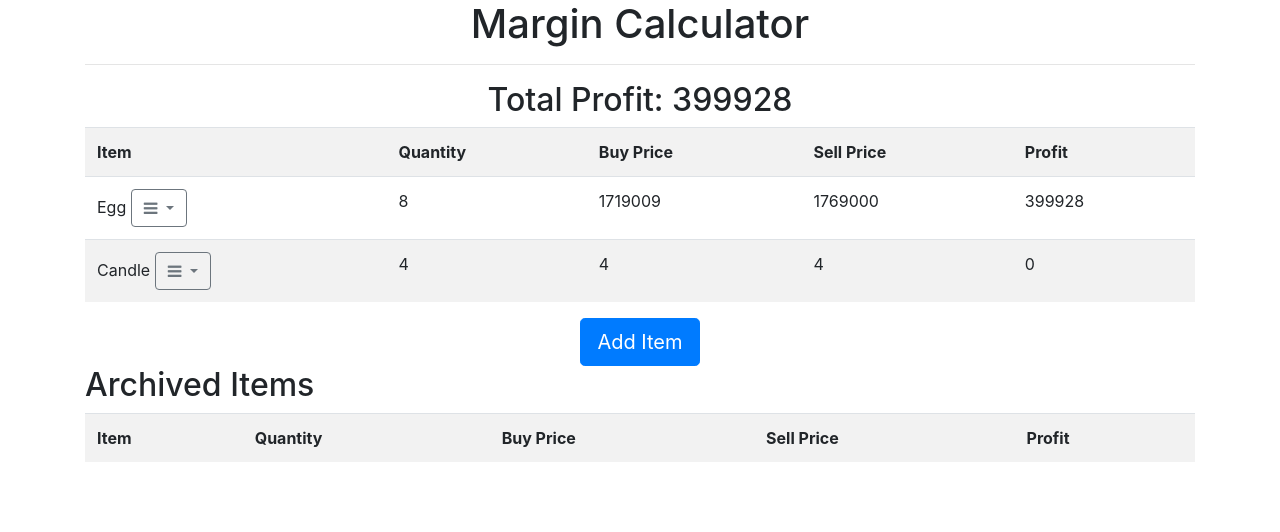
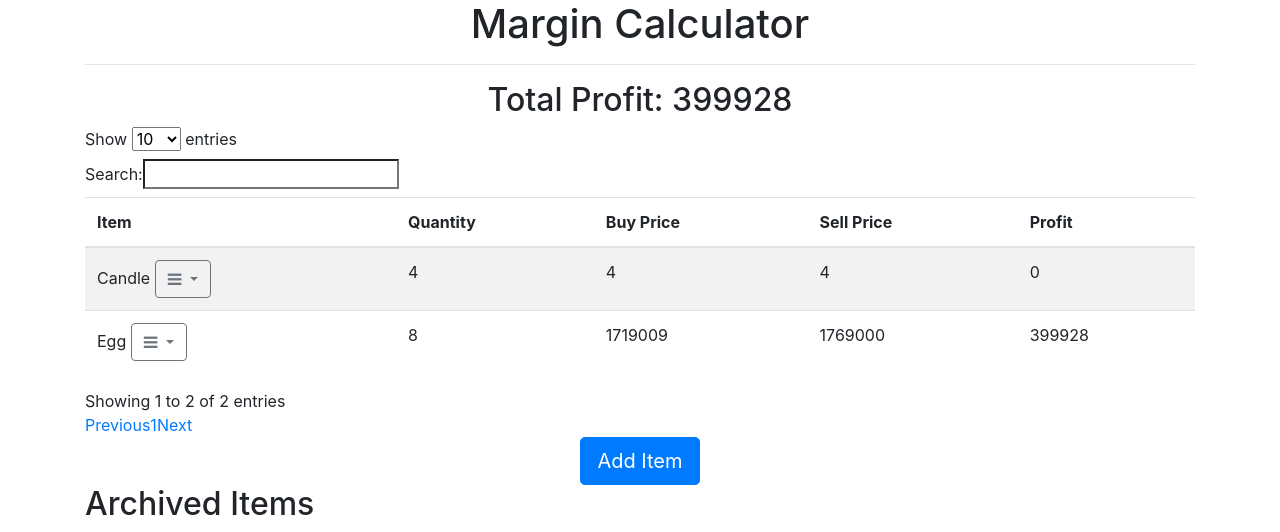
Before and after one commit to mario-j/osrsbox, a Flask app: page / in a window 1280 px wide. Shown: the part 56-588 px from the top of the page. Run offline with Flask 2, Linux system fonts and the light colour scheme; data comes from the database, SQL or seed files in the repository; both versions use the stored data as it was after the commit; lists and menus that the app fills with data are empty; some libraries are stand-ins or nearby versions.

Commit message:
add infra for DataTables

```diff
--- a/static/main.js
+++ b/static/main.js
@@ -36,3 +36,7 @@ function hideAddItem() {
 	document.getElementById("overlay").style.display = "none";
 	document.getElementById("add-item-form").style.display = "none";
 }
+
+$(document).ready(function() {
+    $('#data-table').DataTable();
+} );
--- a/templates/index.html
+++ b/templates/index.html
@@ -20,6 +20,8 @@
 			crossorigin="anonymous"></script>
 	<script src="https://ajax.googleapis.com/ajax/libs/jquery/3.1.1/jquery.min.js"></script>
 	<script src="{{ url_for('static', filename='main.js') }}"></script>
+	<script src="https://code.jquery.com/jquery-3.5.1.js"></script>
+	<script src="https://cdn.datatables.net/1.10.21/js/jquery.dataTables.min.js"></script>
 </head>
 <body onload="sumProfit()">
 	<nav class="navbar navbar-dark bg-dark">
@@ -44,15 +46,27 @@
 
 		<div>
 			<ul class="list-group">
-				<table class="table table-striped">
+				<table class="table table-striped" id="data-table">
+					<thead>
 						<tr>
-						<th>Item</th>
-						<th>Quantity</th>
-						<th>Buy Price</th>
-						<th>Sell Price</th>
-						<th>Profit</th>
+							<th>
+								Item
+							</th>
+							<th>
+								Quantity
+							</th>
+							<th>
+								Buy Price
+							</th>
+							<th>
+								Sell Price
+							</th>
+							<th>
+								Profit
+							</th>
 						</tr>
-
+					</thead>
+					<tbody>
 						{% for todo in incomplete %}
 						<tr>
 							<td>
@@ -79,6 +93,7 @@
 							<td class="profit"> {{ (todo.sell - todo.buy) * todo.quantity }}</td>
 						</tr>
 						{% endfor %}
+					</tbody>
 				</table>
 			</ul>
 		</div>
```
Also changed, not shown: db/todo.db. Lines whose indentation alone changed are shown as unchanged.
